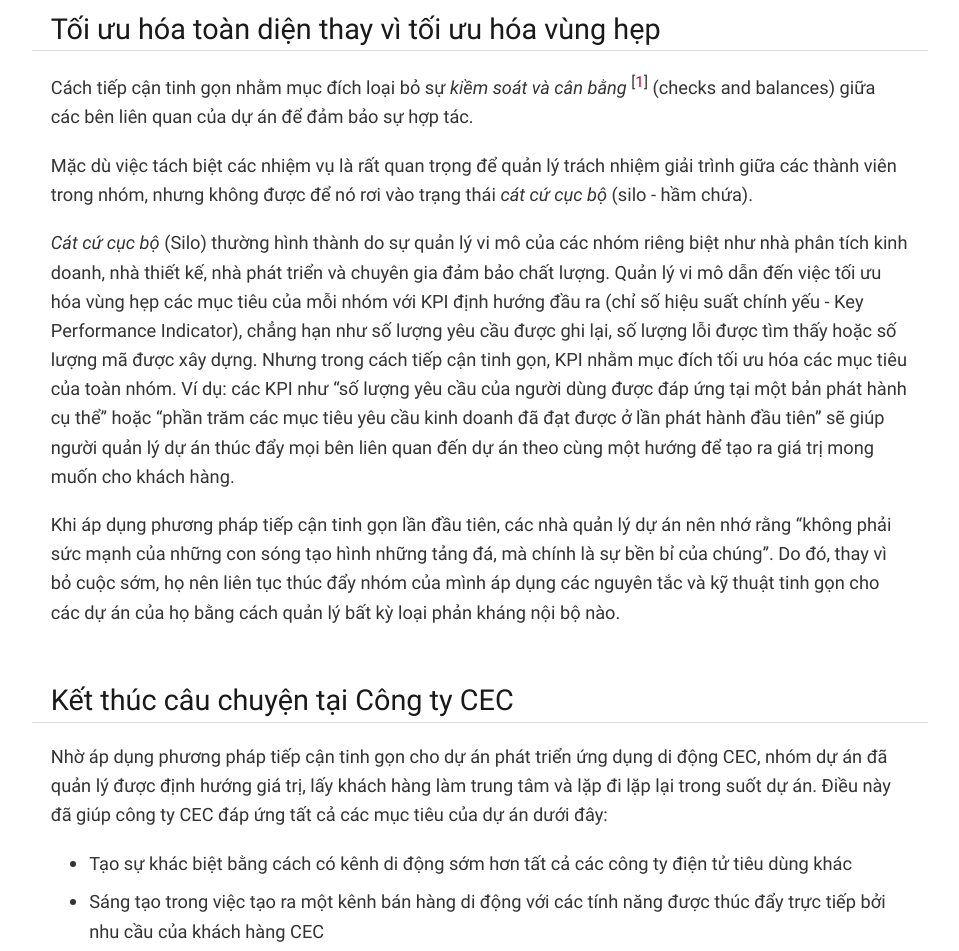
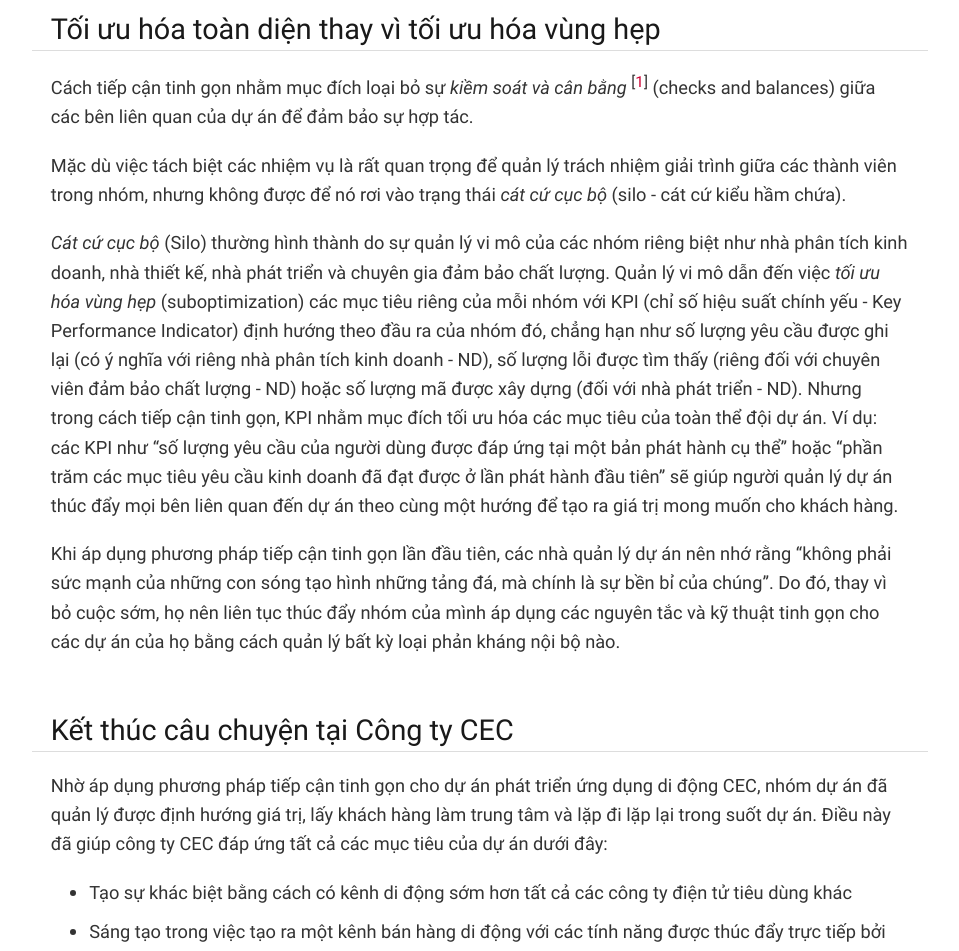
Before and after one commit to sachapp/c, a plain HTML site: page business-analysis-methodology-book/beta/chapter-10.html in a window 1280 px wide. Shown: the part 1087-2038 px from the top of the page, without its empty margins (314-1273 px from the left). Drawn offline with Linux system fonts and the light colour scheme.

Commit message:
Enhance the chapter 10

```diff
--- a/business-analysis-methodology-book/beta/chapter-10.html
+++ b/business-analysis-methodology-book/beta/chapter-10.html
@@ -242,7 +242,7 @@ Some project managers spend most of their time at the PMO (project management of
 </div>
 </div>
 <div class="paragraph">
-<p>Mặc dù việc tách biệt các nhiệm vụ là rất quan trọng để quản lý trách nhiệm giải trình giữa các thành viên trong nhóm, nhưng không được để nó rơi vào trạng thái <em>cát cứ cục bộ</em> (silo - hầm chứa).</p>
+<p>Mặc dù việc tách biệt các nhiệm vụ là rất quan trọng để quản lý trách nhiệm giải trình giữa các thành viên trong nhóm, nhưng không được để nó rơi vào trạng thái <em>cát cứ cục bộ</em> (silo - cát cứ kiểu hầm chứa).</p>
 </div>
 <div class="sidebarblock helptext">
 <div class="content">
@@ -253,8 +253,8 @@ Some project managers spend most of their time at the PMO (project management of
 </div>
 <div class="paragraph">
 <p><em>Cát cứ cục bộ</em> (Silo) thường hình thành do sự quản lý vi mô của các nhóm riêng biệt như nhà phân tích kinh doanh, nhà thiết kế, nhà phát triển và chuyên gia đảm bảo chất lượng.
-Quản lý vi mô dẫn đến việc tối ưu hóa vùng hẹp các mục tiêu của mỗi nhóm với KPI định hướng đầu ra (chỉ số hiệu suất chính yếu - Key Performance Indicator), chẳng hạn như số lượng yêu cầu được ghi lại, số lượng lỗi được tìm thấy hoặc số lượng mã được xây dựng.
-Nhưng trong cách tiếp cận tinh gọn, KPI nhằm mục đích tối ưu hóa các mục tiêu của toàn nhóm.
+Quản lý vi mô dẫn đến việc <em>tối ưu hóa vùng hẹp</em> (suboptimization) các mục tiêu riêng của mỗi nhóm với KPI (chỉ số hiệu suất chính yếu - Key Performance Indicator) định hướng theo đầu ra của nhóm đó, chẳng hạn như số lượng yêu cầu được ghi lại (có ý nghĩa với riêng nhà phân tích kinh doanh - ND), số lượng lỗi được tìm thấy (riêng đối với chuyên viên đảm bảo chất lượng - ND) hoặc số lượng mã được xây dựng (đối với nhà phát triển - ND).
+Nhưng trong cách tiếp cận tinh gọn, KPI nhằm mục đích tối ưu hóa các mục tiêu của toàn thể đội dự án.
 Ví dụ: các KPI như “số lượng yêu cầu của người dùng được đáp ứng tại một bản phát hành cụ thể” hoặc “phần trăm các mục tiêu yêu cầu kinh doanh đã đạt được ở lần phát hành đầu tiên” sẽ giúp người quản lý dự án thúc đẩy mọi bên liên quan đến dự án theo cùng một hướng để tạo ra giá trị mong muốn cho khách hàng.</p>
 </div>
 <div class="sidebarblock helptext">
```
